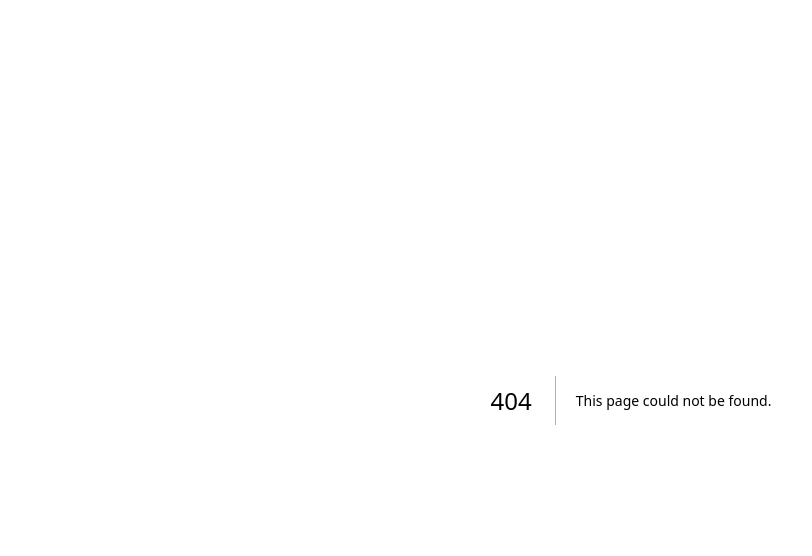
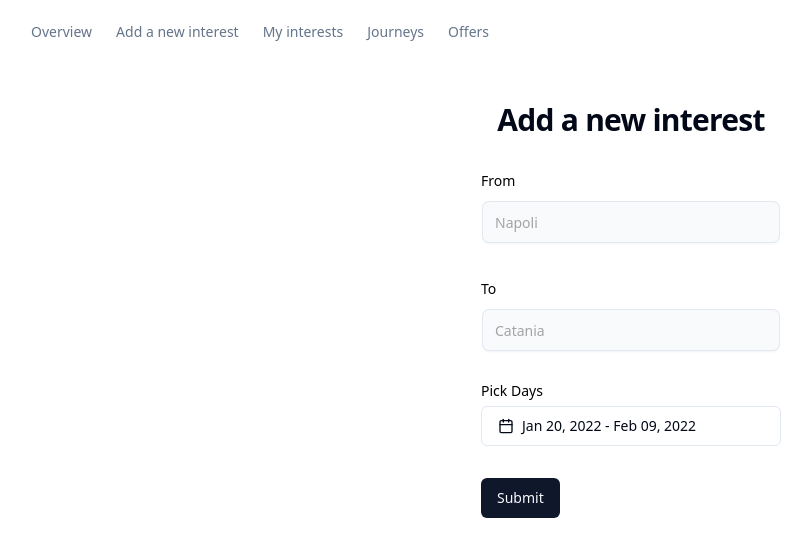
Before and after one commit to acme-sky/acmesky-frontend, a Next.js app: page /newinterest in a window 1280 px wide. Before the commit this address had no page. Shown: the top 556 px of the page, without its empty margins (9-821 px from the left). Built offline with nearby package versions, Linux system fonts and the light colour scheme.

Commit message:
added new interest form skeleton and first fields

```diff
--- a/package.json
+++ b/package.json
@@ -9,6 +9,7 @@
     "lint": "next lint"
   },
   "dependencies": {
+    "@hookform/resolvers": "^3.5.0",
     "@radix-ui/react-avatar": "^1.0.4",
     "@radix-ui/react-dropdown-menu": "^2.0.6",
     "@radix-ui/react-icons": "^1.3.0",
@@ -27,12 +28,14 @@
     "react": "^18",
     "react-day-picker": "^8.10.1",
     "react-dom": "^18",
+    "react-hook-form": "^7.51.5",
     "recharts": "^2.12.7",
     "simplex-noise": "^4.0.1",
     "sweetalert2": "^11.11.0",
     "swr": "^2.2.5",
     "tailwind-merge": "^2.3.0",
-    "tailwindcss-animate": "^1.0.7"
+    "tailwindcss-animate": "^1.0.7",
+    "zod": "^3.23.8"
   },
   "devDependencies": {
     "@types/node": "^20",
--- /dev/null
+++ b/pages/newinterest.tsx
@@ -0,0 +1,37 @@
+import { Button } from "../src/components/ui/button";
+import {
+  Card,
+  CardContent,
+  CardDescription,
+  CardHeader,
+  CardTitle,
+} from "../src/components/ui/card";
+import {
+  Tabs,
+  TabsContent,
+  TabsList,
+  TabsTrigger,
+} from "../src/components/ui/tabs";
+import { MainNav } from "../src/components/ui/main-nav";
+import { SavedInterest } from "@/src/components/ui/saved_interests";
+import { InterestForm } from "@/src/components/ui/interest_form";
+
+export default function newInterest() {
+  return (
+    <div className="flex flex-col h-screen">
+      <div className="flex h-16 items-center px-4">
+        <MainNav className="mx-6" />
+      </div>
+      <div className="flex-1 overflow-y-auto space-y-4 p-8 pt-6">
+        <h2 className="text-3xl font-bold tracking-tight flex h-16 items-center px-10 flex justify-center">
+          Add a new interest
+        </h2>
+        <div className="space-y-4 flex justify-center">
+
+            <InterestForm />
+
+        </div>
+      </div>
+    </div>
+  );
+}
--- /dev/null
+++ b/src/components/ui/form.tsx
@@ -0,0 +1,176 @@
+import * as React from "react"
+import * as LabelPrimitive from "@radix-ui/react-label"
+import { Slot } from "@radix-ui/react-slot"
+import {
+  Controller,
+  ControllerProps,
+  FieldPath,
+  FieldValues,
+  FormProvider,
+  useFormContext,
+} from "react-hook-form"
+
+import { cn } from "../../lib/utils"
+import { Label } from "./label"
+
+const Form = FormProvider
+
+type FormFieldContextValue<
+  TFieldValues extends FieldValues = FieldValues,
+  TName extends FieldPath<TFieldValues> = FieldPath<TFieldValues>
+> = {
+  name: TName
+}
+
+const FormFieldContext = React.createContext<FormFieldContextValue>(
+  {} as FormFieldContextValue
+)
+
+const FormField = <
+  TFieldValues extends FieldValues = FieldValues,
+  TName extends FieldPath<TFieldValues> = FieldPath<TFieldValues>
+>({
+  ...props
+}: ControllerProps<TFieldValues, TName>) => {
+  return (
+    <FormFieldContext.Provider value={{ name: props.name }}>
+      <Controller {...props} />
+    </FormFieldContext.Provider>
+  )
+}
+
+const useFormField = () => {
+  const fieldContext = React.useContext(FormFieldContext)
+  const itemContext = React.useContext(FormItemContext)
+  const { getFieldState, formState } = useFormContext()
+
+  const fieldState = getFieldState(fieldContext.name, formState)
+
+  if (!fieldContext) {
+    throw new Error("useFormField should be used within <FormField>")
+  }
+
+  const { id } = itemContext
+
+  return {
+    id,
+    name: fieldContext.name,
+    formItemId: `${id}-form-item`,
+    formDescriptionId: `${id}-form-item-description`,
+    formMessageId: `${id}-form-item-message`,
+    ...fieldState,
+  }
+}
+
+type FormItemContextValue = {
+  id: string
+}
+
+const FormItemContext = React.createContext<FormItemContextValue>(
+  {} as FormItemContextValue
+)
+
+const FormItem = React.forwardRef<
+  HTMLDivElement,
+  React.HTMLAttributes<HTMLDivElement>
+>(({ className, ...props }, ref) => {
+  const id = React.useId()
+
+  return (
+    <FormItemContext.Provider value={{ id }}>
+      <div ref={ref} className={cn("space-y-2", className)} {...props} />
+    </FormItemContext.Provider>
+  )
+})
+FormItem.displayName = "FormItem"
+
+const FormLabel = React.forwardRef<
+  React.ElementRef<typeof LabelPrimitive.Root>,
+  React.ComponentPropsWithoutRef<typeof LabelPrimitive.Root>
+>(({ className, ...props }, ref) => {
+  const { error, formItemId } = useFormField()
+
+  return (
+    <Label
+      ref={ref}
+      className={cn(error && "text-destructive", className)}
+      htmlFor={formItemId}
+      {...props}
+    />
+  )
+})
+FormLabel.displayName = "FormLabel"
+
+const FormControl = React.forwardRef<
+  React.ElementRef<typeof Slot>,
+  React.ComponentPropsWithoutRef<typeof Slot>
+>(({ ...props }, ref) => {
+  const { error, formItemId, formDescriptionId, formMessageId } = useFormField()
+
+  return (
+    <Slot
+      ref={ref}
+      id={formItemId}
+      aria-describedby={
+        !error
+          ? `${formDescriptionId}`
+          : `${formDescriptionId} ${formMessageId}`
+      }
+      aria-invalid={!!error}
+      {...props}
+    />
+  )
+})
+FormControl.displayName = "FormControl"
+
+const FormDescription = React.forwardRef<
+  HTMLParagraphElement,
+  React.HTMLAttributes<HTMLParagraphElement>
+>(({ className, ...props }, ref) => {
+  const { formDescriptionId } = useFormField()
+
+  return (
+    <p
+      ref={ref}
+      id={formDescriptionId}
+      className={cn("text-sm text-muted-foreground", className)}
+      {...props}
+    />
+  )
+})
+FormDescription.displayName = "FormDescription"
+
+const FormMessage = React.forwardRef<
+  HTMLParagraphElement,
+  React.HTMLAttributes<HTMLParagraphElement>
+>(({ className, children, ...props }, ref) => {
+  const { error, formMessageId } = useFormField()
+  const body = error ? String(error?.message) : children
+
+  if (!body) {
+    return null
+  }
+
+  return (
+    <p
+      ref={ref}
+      id={formMessageId}
+      className={cn("text-sm font-medium text-destructive", className)}
+      {...props}
+    >
+      {body}
+    </p>
+  )
+})
+FormMessage.displayName = "FormMessage"
+
+export {
+  useFormField,
+  Form,
+  FormItem,
+  FormLabel,
+  FormControl,
+  FormDescription,
+  FormMessage,
+  FormField,
+}
--- /dev/null
+++ b/src/components/ui/interest_form.tsx
@@ -0,0 +1,135 @@
+"use client"
+import { useState } from "react"
+import { zodResolver } from "@hookform/resolvers/zod"
+import { useForm } from "react-hook-form"
+import { z } from "zod"
+import { Calendar as CalendarIcon } from "lucide-react"
+import { Button } from "./button"
+import {
+  Form,
+  FormControl,
+  FormDescription,
+  FormField,
+  FormItem,
+  FormLabel,
+  FormMessage,
+} from "./form"
+import { Input } from "./input"
+import { Calendar } from "./calendar"
+import {
+    Popover,
+    PopoverContent,
+    PopoverTrigger,
+  } from "./popover"
+import { cn } from "../../lib/utils"
+import { addDays, format } from "date-fns"
+
+const formSchema = z.object({
+  username: z.string().min(2, {
+    message: "Username must be at least 2 characters.",
+  }),
+})
+
+export function InterestForm() {
+    // 1. Define your form.
+
+    const [date, setDate] = useState<DateRange | undefined>({
+        from: new Date(2022, 0, 20),
+        to: addDays(new Date(2022, 0, 20), 20),
+      })
+
+
+    const form = useForm<z.infer<typeof formSchema>>({
+        resolver: zodResolver(formSchema),
+        defaultValues: {
+          username: "",
+        },
+    })
+
+      // 2. Define a submit handler.
+    function onSubmit(values: z.infer<typeof formSchema>) {
+        // Do something with the form values.
+        // ✅ This will be type-safe and validated.
+        console.log(values)
+    }
+
+  return (
+    <Form {...form}>
+      <form onSubmit={form.handleSubmit(onSubmit)} className="space-y-8">
+        <FormField
+          control={form.control}
+          name="username"
+          render={({ field }) => (
+            <FormItem>
+              <FormLabel>From</FormLabel>
+              <FormControl>
+                <Input placeholder="Napoli" {...field} />
+              </FormControl>
+              <FormMessage />
+            </FormItem>
+          )}
+        />
+        <FormField
+          control={form.control}
+          name="username"
+          render={({ field }) => (
+            <FormItem>
+              <FormLabel>To</FormLabel>
+              <FormControl>
+                <Input placeholder="Catania" {...field} />
+              </FormControl>
+              <FormMessage />
+            </FormItem>
+          )}
+        />
+        <FormField
+        control={form.control}
+        name="dob"
+        render={({ field }) => (
+          <FormItem className="flex flex-col">
+            <FormLabel>Pick Days</FormLabel>
+            <Popover>
+                <PopoverTrigger asChild>
+                <Button
+                    id="date"
+                    variant={"outline"}
+                    className={cn(
+                    "w-[300px] justify-start text-left font-normal",
+                    !date && "text-muted-foreground"
+                    )}
+                >
+                    <CalendarIcon className="mr-2 h-4 w-4" />
+                    {date?.from ? (
+                    date.to ? (
+                        <>
+                        {format(date.from, "LLL dd, y")} -{" "}
+                        {format(date.to, "LLL dd, y")}
+                        </>
+                    ) : (
+                        format(date.from, "LLL dd, y")
+                    )
+                    ) : (
+                    <span>Pick a date</span>
+                    )}
+                </Button>
+                </PopoverTrigger>
+                <PopoverContent className="w-auto p-0" align="start">
+                <Calendar
+                    initialFocus
+                    mode="range"
+                    defaultMonth={date?.from}
+                    selected={date}
+                    onSelect={setDate}
+                    numberOfMonths={2}
+                />
+                </PopoverContent>
+            </Popover>
+            <FormMessage />
+          </FormItem>
+        )}
+      />
+        <Button type="submit">Submit</Button>
+      </form>
+    </Form>
+  )
+}
```
Also changed, not shown: 1 other file (tests, documents, lock files or other folders).
